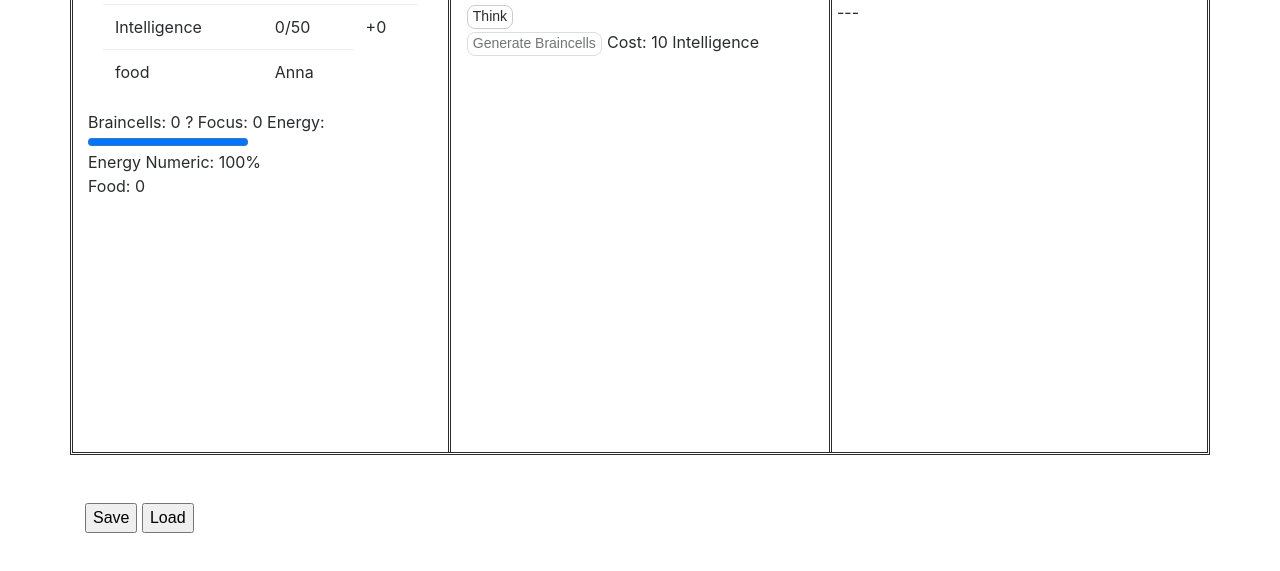
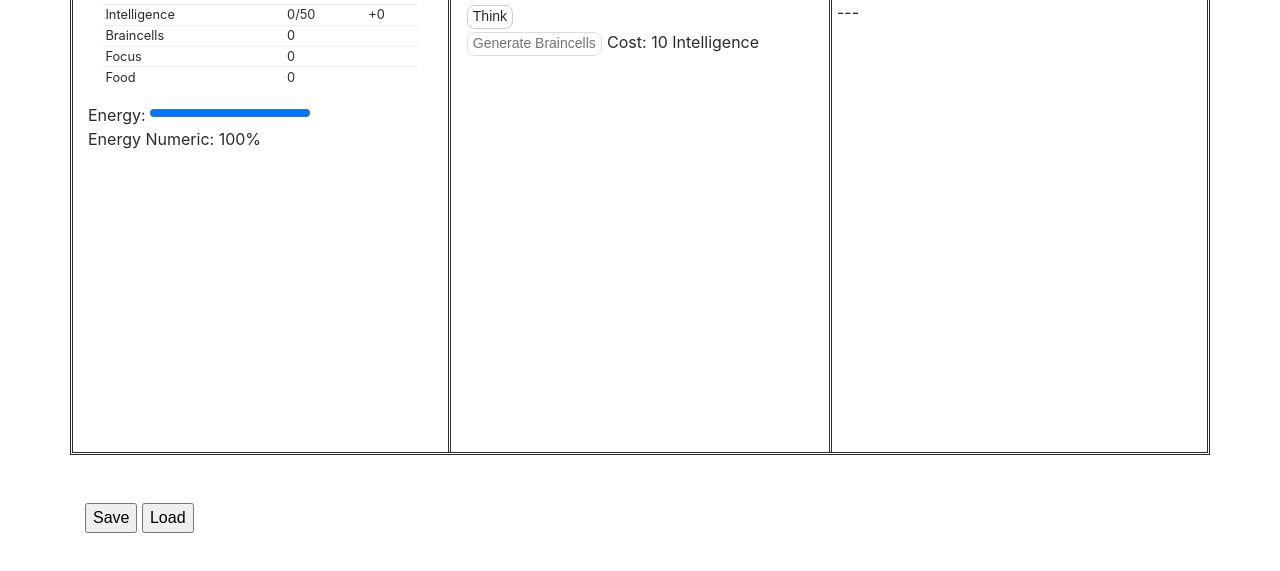
Before and after one commit to guccigaming/guccigaming.github.io, a website: page index.html in a window 1280 px wide. Shown: the part 107-678 px from the top of the page. Drawn offline with nearby package versions, Linux system fonts and the light colour scheme; a script that the page names is missing; files whose address does not match are found by name.

Commit message:
update
update

```diff
--- a/index.html
+++ b/index.html
@@ -66,8 +66,8 @@
 		  <div class="row">
 			<div class="col-4" id=GUI_MainPage_Left>
 				<h1>Statistics</h1>
-                    <div class="container">
-                      <div class="table-responsive">
+                    <div class="container" >
+                      <div class="table-responsive" id="statstable">
                       <table class="table">
                         <thead>
                         </thead>
@@ -79,19 +79,30 @@
                           </tr>
                         <tr>
 
-                            <td>food</td>
-                            <td>Anna</td>
+                            <td>Braincells</td>
+                            <td> <span id="braincells">0</span></td>
+                            <td></td>
                           </tr>
+                            <tr>
+                                <td>Focus</td>
+                                <td><span id="player.focus">0</span></td>
+                                <td></td>
+                                </tr>
+                            <tr>
+                                <td>Food</td>
+                                <td> <span id="food">0</span></td>
+                                <td></td>
+                                </tr>
                         </tbody>
                       </table>
                       </div>
                     </div>
                         <div >
 <!--                            Intelligence: <span id="intelligence" >0</span>/<span class="player.maxint">0</span> &nbsp;&nbsp; +<span id="intps" style="right">0</span> -->
-                            Braincells: <span id="braincells">0 ?</span>
-                            Focus: <span id="player.focus">0</span>
+
+
                             <bold>Energy</bold>: <progress id="energy" value="100" max="100"></progress> <br /> Energy Numeric: <span id="energynum"> 0</span>%<br />
-                            Food: <span id="food">0</span>
+
                         </div>
 
                     <div id="woodandstonesreq">
```
Also changed, not shown: css/bootstrap.css.
